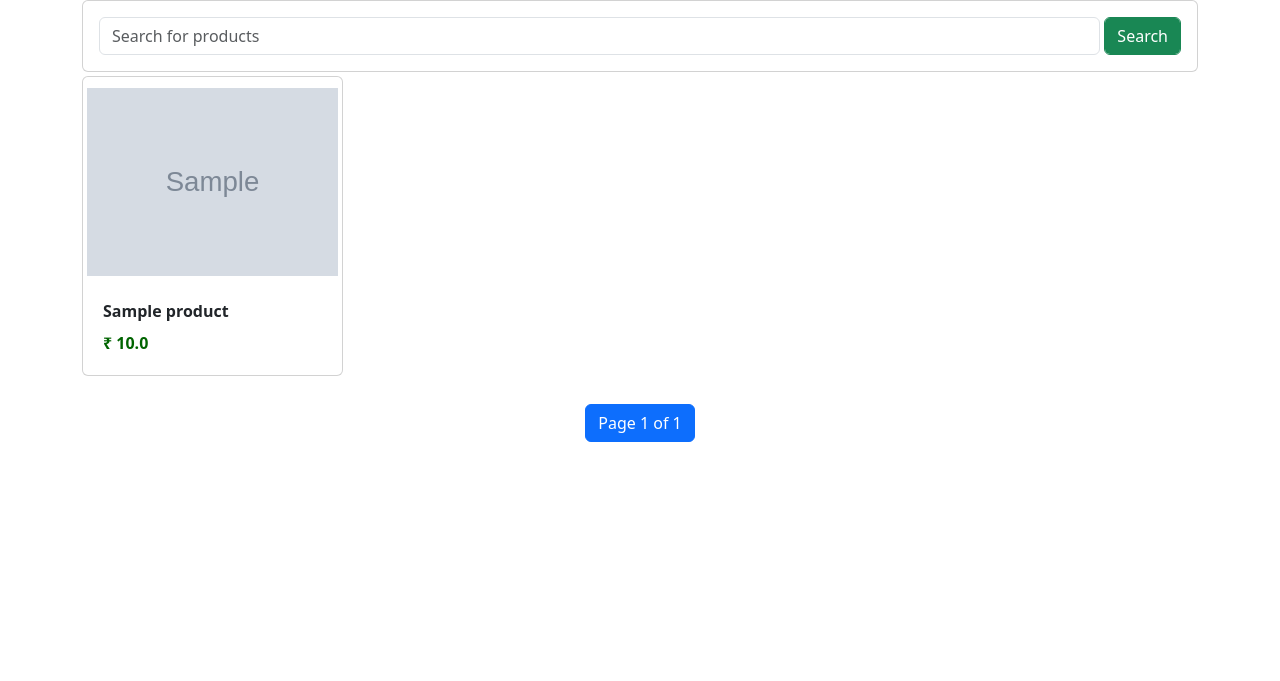
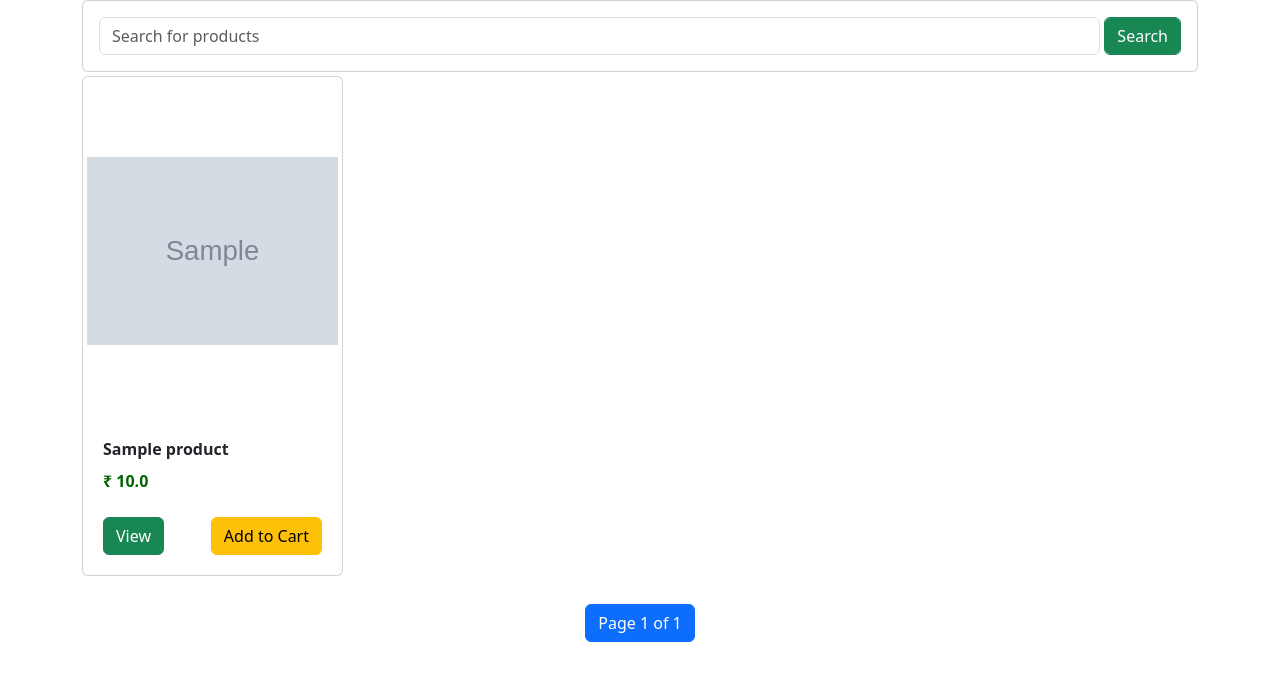
Before and after one commit to shubhenduanupamdutta/E_Com, a Django app: page / in a window 1280 px wide. Shown: the top 681 px of the page. Run offline with Django 4.2, Linux system fonts and the light colour scheme; tables that the repository leaves empty hold one stand-in row (values such as "Sample post"); grey boxes marked "Sample" are stand-in pictures.

Commit message:
Use buttons on index to navigate or add to cart

```diff
--- a/ecom_site/shop/static/shop/style.css
+++ b/ecom_site/shop/static/shop/style.css
@@ -3,7 +3,7 @@
 } */
 
 .row.product .col-md-3 {
-  height: 300px;
+  height: 500px;
 }
 
 .row.product .card {
--- a/ecom_site/shop/templates/shop/index.html
+++ b/ecom_site/shop/templates/shop/index.html
@@ -30,15 +30,20 @@
     {% for product in products_page %}
 
     <div class="col-md-3">
-      <a href="{% url 'product_detail' product.id %}" class="text-decoration-none">
       <div class="card p-1">
         <img src="{{product.image}}" class="card-img-top" alt="Product Image" />
         <div class="card-body">
           <div class="card-title">{{ product.title }}</div>
           <div class="card-text">&#8377; {{ product.price }}</div>
+          <br>
+          <a
+            href="{% url 'product_detail' product.id %}"
+            class="text-decoration-none btn btn-success"
+            >View</a
+          >
+          <a href="#" class="btn btn-warning float-end">Add to Cart</a>
         </div>
       </div>
-      </a>
     </div>
 
     {% endfor %}
```
Lines whose indentation alone changed are shown as unchanged.
